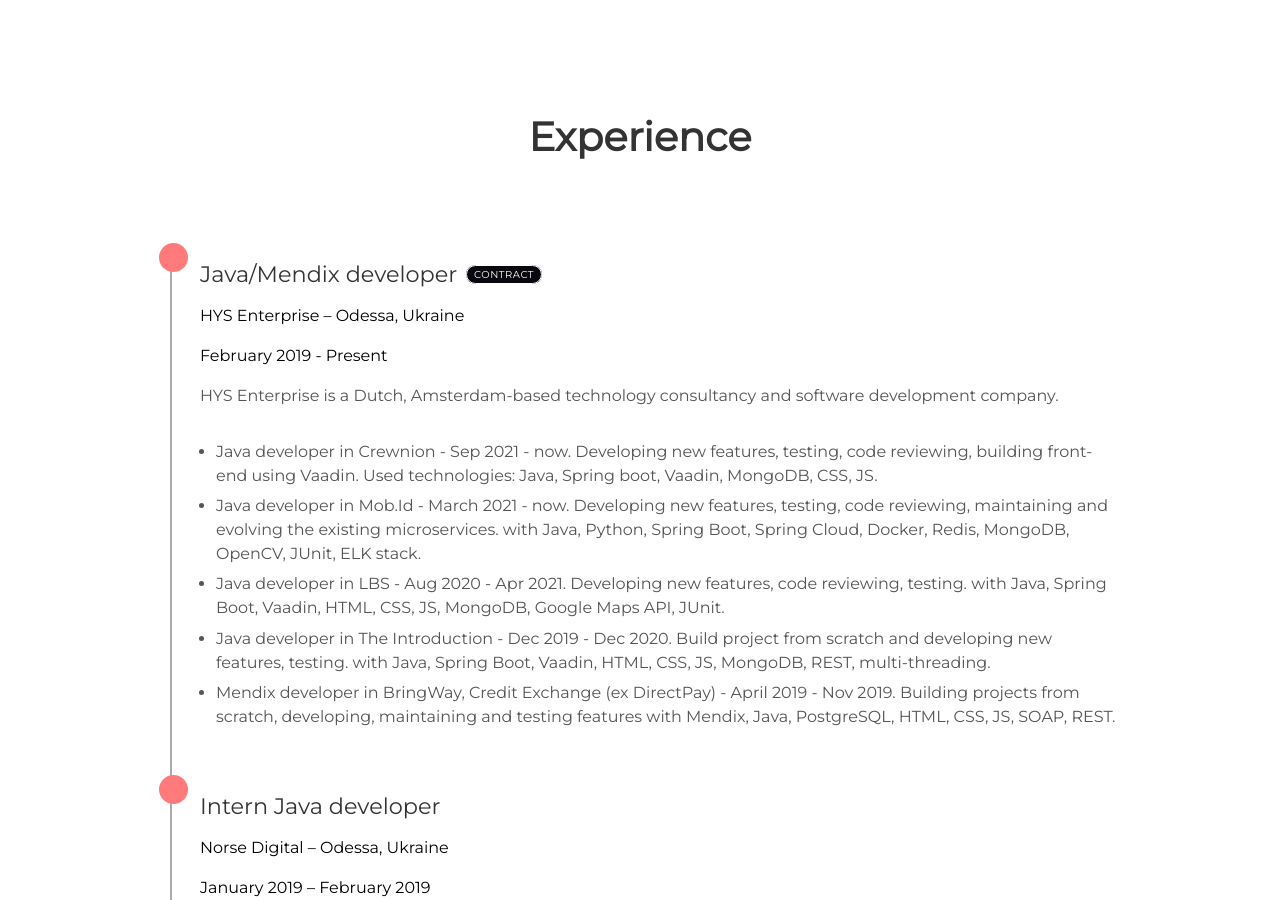
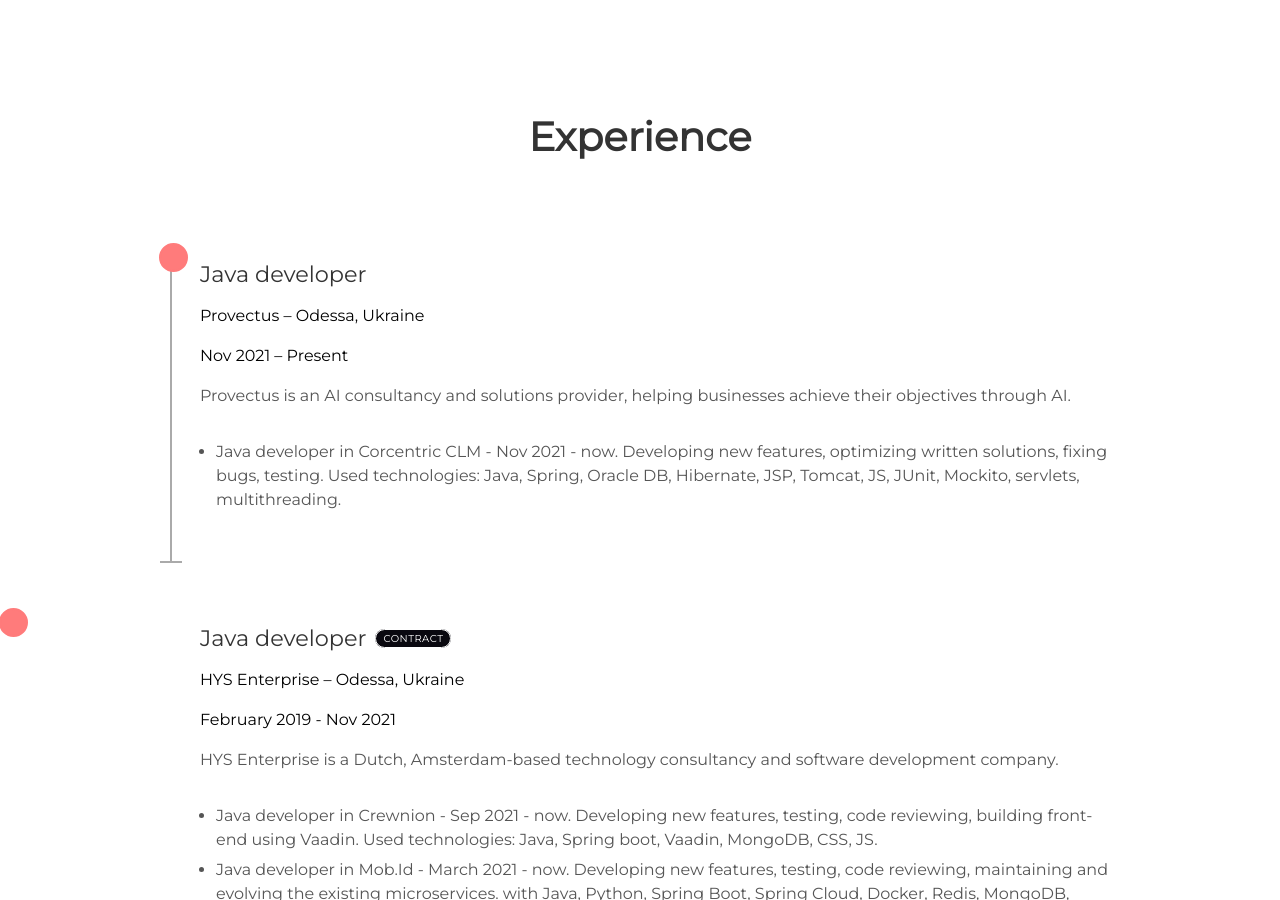
Before and after one commit to mrsaraira/mrsaraira.github.io, a Jekyll site: the page built from index.html, in a window 1280 px wide and 900 px high, scrolled down 2618 px. Built offline with Jekyll 4.4.1, drawn with Linux system fonts in a browser that asks for light colours.

Commit message:
Update about.html

```diff
--- a/_includes/about.html
+++ b/_includes/about.html
@@ -59,12 +59,26 @@
  <div class="page__content">
    <div class="cv">
      <div class="timeline">
+      <div class="timeline-block">
+         <div class="marker"></div>
+         <div class="timeline-content">
+           <h3>Java developer</span></h3>
+           <p class="company-name">Provectus – Odessa, Ukraine</p>
+           <p class="date">Nov 2021 – Present</p>
+           <p class="company-summary">Provectus is an AI consultancy and solutions provider, helping businesses achieve their objectives through AI.</p>
+           <ul>
+             <li>Java developer in Corcentric CLM - Nov 2021 - now. Developing new features, optimizing written solutions, fixing bugs, testing.
+              Used technologies: Java, Spring, Oracle DB, Hibernate, JSP, Tomcat, JS, JUnit, Mockito, servlets, multithreading.</li>
+           </ul>
+         </div>
+       </div>
+     </div>
        <div class="timeline-block">
          <div class="marker"></div>
          <div class="timeline-content">
-           <h3>Java/Mendix developer <span class="contractor"></span></h3>
+           <h3>Java developer <span class="contractor"></span></h3>
            <p class="company-name">HYS Enterprise – Odessa, Ukraine</p>
-           <p class="date">February 2019 - Present</p>
+           <p class="date">February 2019 - Nov 2021</p>
            <p class="company-summary">HYS Enterprise is a Dutch, Amsterdam-based technology consultancy and software
              development company.</p>
            <ul>
```
